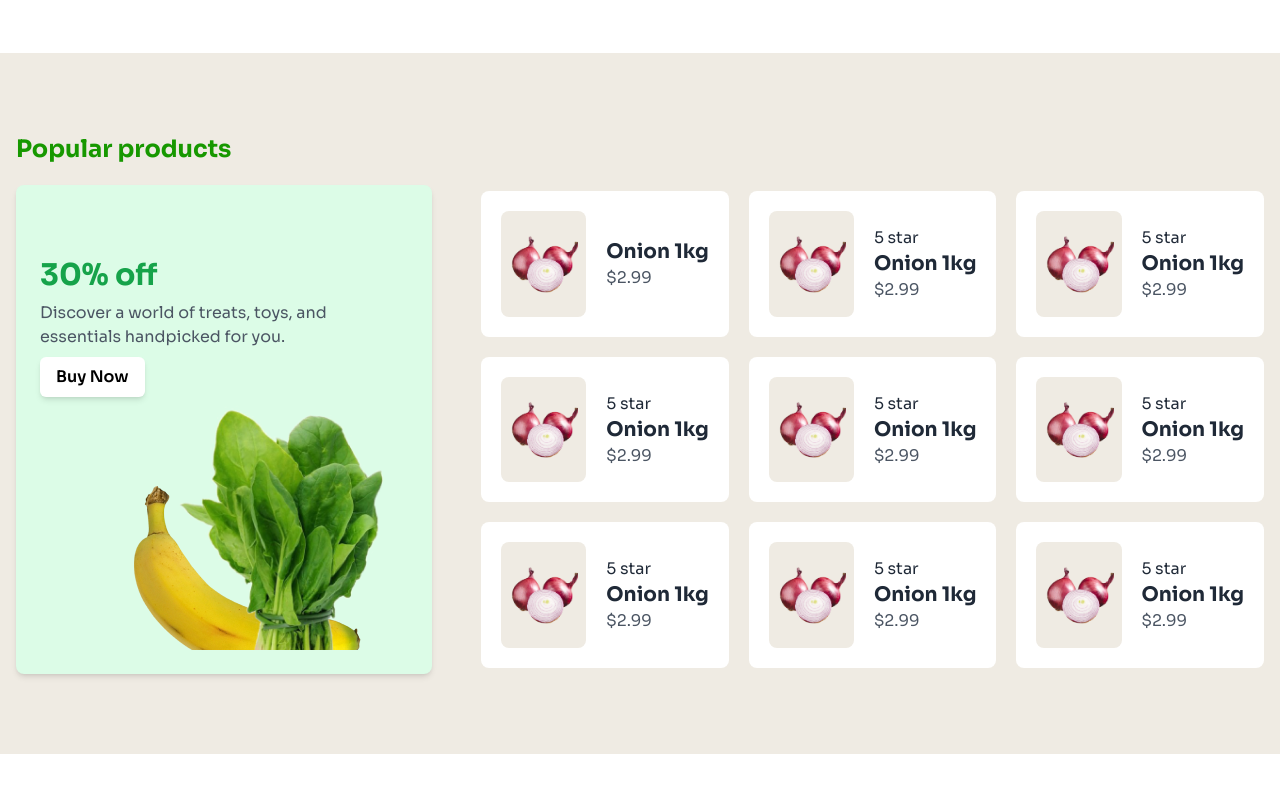
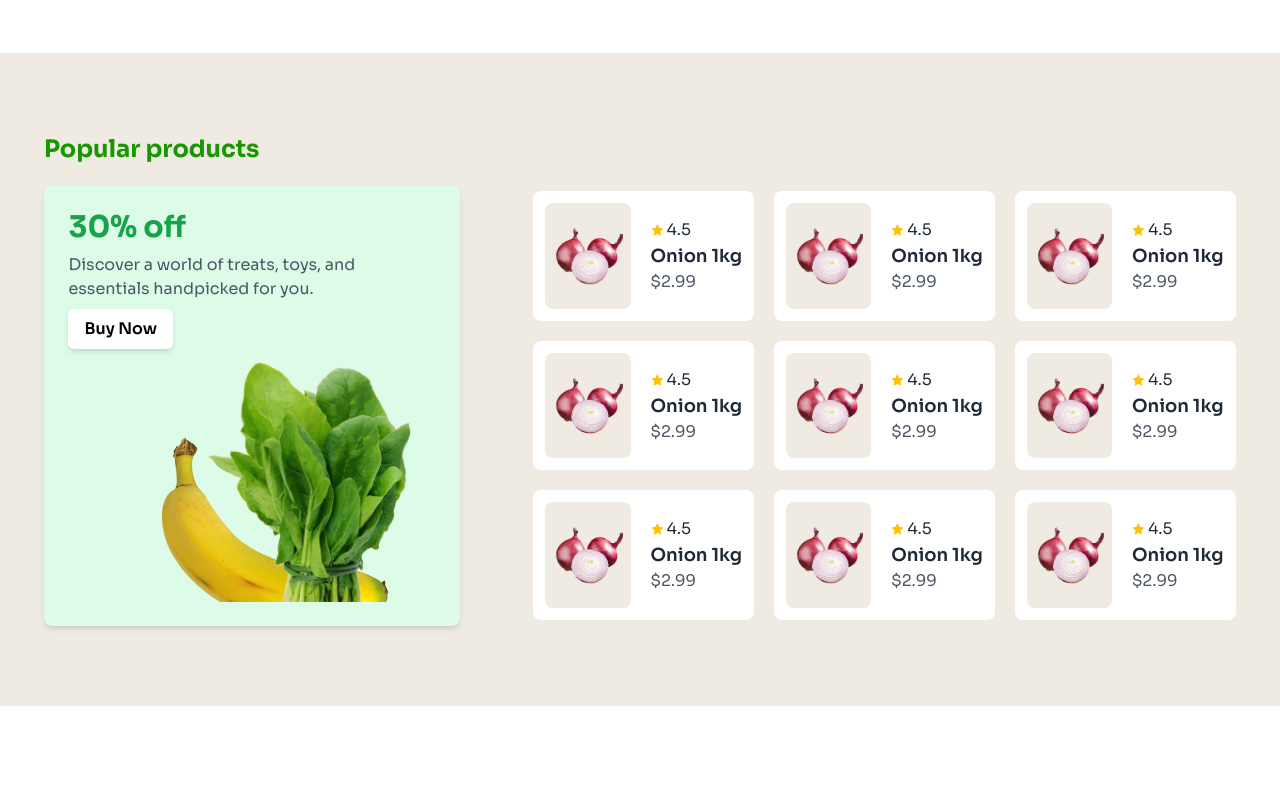
Before and after one commit to Riyadh435/Natures-Platter, a plain HTML site: page index.html in a window 1280 px wide. Shown: the part 1501-2300 px from the top of the page. Drawn offline with nearby package versions, Linux system fonts and the light colour scheme.

Commit message:
sixth update complete

```diff
--- a/index.html
+++ b/index.html
@@ -24,7 +24,6 @@
         font-family: "Sora", serif;
       }
 
-
       .primary-color {
         color: #179800;
       }
@@ -46,19 +45,15 @@
         margin-left: 120px;
       }
 
-
       @media screen and (max-width: 768px) {
         .ab {
           margin-left: 0;
         }
-
       }
     </style>
   </head>
   <body class="sora">
-    <header class="container mt-5 mx-auto">
-
-    </header>
+    <header class="container mt-5 mx-auto"></header>
 
     <main class="mt-12 relative">
       <section class="bg-gradient-to-b from-[#FFFFFF] to-[#EFEBE3]">
@@ -145,17 +140,17 @@
       <section class="bg-[#EFEBE3] px-4">
         <div class="mx-auto">
           <div class="container mx-auto py-20">
-            <h2 class="primary-color font-bold pb-5 font-bold text-2xl">
+            <h2 class="primary-color font-bold pb-5 font-bold text-2xl ml-7">
               Popular products
             </h2>
             <div
-              class="flex flex-col lg:flex-row gap-4 justify-between items-center"
+              class="flex flex-col lg:flex-row gap-4 justify-around items-center"
             >
               <!-- large cards -->
               <div
                 class="col-span-12 md:col-span-4 bg-green-100 p-6 rounded-lg lg:w-1/3 shadow-md"
               >
-                <div class="mt-12">
+                <div class="mt-13">
                   <h3 class="text-3xl font-bold text-green-600 mb-2">
                     30% off
                   </h3>
@@ -182,128 +177,174 @@
               <!-- small cards -->
               <div class="grid grid-cols-2 lg:grid-cols-3 gap-5">
                 <div
-                  class="bg-white p-5 rounded-lg overflow-hidden p-3 flex items-center"
+                  class="bg-white p-3 rounded-lg overflow-hidden flex items-center"
                 >
                   <div
-                    class="bg-[#EFEBE3] rounded-lg overflow-hidden p-2 flex justify-center items-center"
+                    class="bg-[#EFEBE3] rounded-lg overflow-hidden lg:p-2 flex justify-center items-center"
                   >
                     <img class="bihw" src="c2-assets/onion.png" alt="" />
                   </div>
                   <div class="ml-5">
-                    <div class=""></div>
-                    <h2 class="font-bold text-xl">Onion 1kg</h2>
+                    <div class="flex gap-1 items-center">
+                      <div class="">
+                        <img src="c2-assets/Vector.png" alt="" />
+                      </div>
+                      <span>4.5</span>
+                    </div>
+                    <h2 class="font-semibold text-lg">Onion 1kg</h2>
+                    <p class="text-gray-600">$2.99</p>
+                  </div>
+                </div>
+
+                <div
+                  class="bg-white p-3 rounded-lg overflow-hidden flex items-center"
+                >
+                  <div
+                    class="bg-[#EFEBE3] rounded-lg overflow-hidden lg:p-2 flex justify-center items-center"
+                  >
+                    <img class="bihw" src="c2-assets/onion.png" alt="" />
+                  </div>
+                  <div class="ml-5">
+                    <div class="flex gap-1 items-center">
+                      <div class="">
+                        <img src="c2-assets/Vector.png" alt="" />
+                      </div>
+                      <span>4.5</span>
+                    </div>
+                    <h2 class="font-semibold text-lg">Onion 1kg</h2>
                     <p class="text-gray-600">$2.99</p>
                   </div>
                 </div>
                 <div
-                  class="bg-white p-5 rounded-lg overflow-hidden p-3 flex items-center"
+                  class="bg-white p-3 rounded-lg overflow-hidden flex items-center"
                 >
                   <div
-                    class="bg-[#EFEBE3] rounded-lg overflow-hidden p-2 flex justify-center items-center"
+                    class="bg-[#EFEBE3] rounded-lg overflow-hidden lg:p-2 flex justify-center items-center"
                   >
                     <img class="bihw" src="c2-assets/onion.png" alt="" />
                   </div>
                   <div class="ml-5">
-                    <h2>5 star</h2>
-                    <h2 class="font-bold text-xl">Onion 1kg</h2>
+                    <div class="flex gap-1 items-center">
+                      <div class="">
+                        <img src="c2-assets/Vector.png" alt="" />
+                      </div>
+                      <span>4.5</span>
+                    </div>
+                    <h2 class="font-semibold text-lg">Onion 1kg</h2>
                     <p class="text-gray-600">$2.99</p>
                   </div>
                 </div>
                 <div
-                  class="bg-white p-5 rounded-lg overflow-hidden p-3 flex items-center"
+                  class="bg-white p-3 rounded-lg overflow-hidden flex items-center"
                 >
                   <div
-                    class="bg-[#EFEBE3] rounded-lg overflow-hidden p-2 flex justify-center items-center"
+                    class="bg-[#EFEBE3] rounded-lg overflow-hidden lg:p-2 flex justify-center items-center"
                   >
                     <img class="bihw" src="c2-assets/onion.png" alt="" />
                   </div>
                   <div class="ml-5">
-                    <h2>5 star</h2>
-                    <h2 class="font-bold text-xl">Onion 1kg</h2>
+                    <div class="flex gap-1 items-center">
+                      <div class="">
+                        <img src="c2-assets/Vector.png" alt="" />
+                      </div>
+                      <span>4.5</span>
+                    </div>
+                    <h2 class="font-semibold text-lg">Onion 1kg</h2>
                     <p class="text-gray-600">$2.99</p>
                   </div>
                 </div>
                 <div
-                  class="bg-white p-5 rounded-lg overflow-hidden p-3 flex items-center"
+                  class="bg-white p-3 rounded-lg overflow-hidden flex items-center"
                 >
                   <div
-                    class="bg-[#EFEBE3] rounded-lg overflow-hidden p-2 flex justify-center items-center"
+                    class="bg-[#EFEBE3] rounded-lg overflow-hidden lg:p-2 flex justify-center items-center"
                   >
                     <img class="bihw" src="c2-assets/onion.png" alt="" />
                   </div>
                   <div class="ml-5">
-                    <h2>5 star</h2>
-                    <h2 class="font-bold text-xl">Onion 1kg</h2>
+                    <div class="flex gap-1 items-center">
+                      <div class="">
+                        <img src="c2-assets/Vector.png" alt="" />
+                      </div>
+                      <span>4.5</span>
+                    </div>
+                    <h2 class="font-semibold text-lg">Onion 1kg</h2>
                     <p class="text-gray-600">$2.99</p>
                   </div>
                 </div>
                 <div
-                  class="bg-white p-5 rounded-lg overflow-hidden p-3 flex items-center"
+                  class="bg-white p-3 rounded-lg overflow-hidden flex items-center"
                 >
                   <div
-                    class="bg-[#EFEBE3] rounded-lg overflow-hidden p-2 flex justify-center items-center"
+                    class="bg-[#EFEBE3] rounded-lg overflow-hidden lg:p-2 flex justify-center items-center"
                   >
                     <img class="bihw" src="c2-assets/onion.png" alt="" />
                   </div>
                   <div class="ml-5">
-                    <h2>5 star</h2>
-                    <h2 class="font-bold text-xl">Onion 1kg</h2>
+                    <div class="flex gap-1 items-center">
+                      <div class="">
+                        <img src="c2-assets/Vector.png" alt="" />
+                      </div>
+                      <span>4.5</span>
+                    </div>
+                    <h2 class="font-semibold text-lg">Onion 1kg</h2>
                     <p class="text-gray-600">$2.99</p>
                   </div>
                 </div>
                 <div
-                  class="bg-white p-5 rounded-lg overflow-hidden p-3 flex items-center"
+                  class="bg-white p-3 rounded-lg overflow-hidden flex items-center"
                 >
                   <div
-                    class="bg-[#EFEBE3] rounded-lg overflow-hidden p-2 flex justify-center items-center"
+                    class="bg-[#EFEBE3] rounded-lg overflow-hidden lg:p-2 flex justify-center items-center"
                   >
                     <img class="bihw" src="c2-assets/onion.png" alt="" />
                   </div>
                   <div class="ml-5">
-                    <h2>5 star</h2>
-                    <h2 class="font-bold text-xl">Onion 1kg</h2>
+                    <div class="flex gap-1 items-center">
+                      <div class="">
+                        <img src="c2-assets/Vector.png" alt="" />
+                      </div>
+                      <span>4.5</span>
+                    </div>
+                    <h2 class="font-semibold text-lg">Onion 1kg</h2>
                     <p class="text-gray-600">$2.99</p>
                   </div>
                 </div>
                 <div
-                  class="bg-white p-5 rounded-lg overflow-hidden p-3 flex items-center"
+                  class="bg-white p-3 rounded-lg overflow-hidden flex items-center"
                 >
                   <div
-                    class="bg-[#EFEBE3] rounded-lg overflow-hidden p-2 flex justify-center items-center"
+                    class="bg-[#EFEBE3] rounded-lg overflow-hidden lg:p-2 flex justify-center items-center"
                   >
                     <img class="bihw" src="c2-assets/onion.png" alt="" />
                   </div>
                   <div class="ml-5">
-                    <h2>5 star</h2>
-                    <h2 class="font-bold text-xl">Onion 1kg</h2>
+                    <div class="flex gap-1 items-center">
+                      <div class="">
+                        <img src="c2-assets/Vector.png" alt="" />
+                      </div>
+                      <span>4.5</span>
+                    </div>
+                    <h2 class="font-semibold text-lg">Onion 1kg</h2>
                     <p class="text-gray-600">$2.99</p>
                   </div>
                 </div>
                 <div
-                  class="bg-white p-5 rounded-lg overflow-hidden p-3 flex items-center"
+                  class="bg-white p-3 rounded-lg overflow-hidden flex items-center"
                 >
                   <div
-                    class="bg-[#EFEBE3] rounded-lg overflow-hidden p-2 flex justify-center items-center"
+                    class="bg-[#EFEBE3] rounded-lg overflow-hidden lg:p-2 flex justify-center items-center"
                   >
                     <img class="bihw" src="c2-assets/onion.png" alt="" />
                   </div>
                   <div class="ml-5">
-                    <h2>5 star</h2>
-                    <h2 class="font-bold text-xl">Onion 1kg</h2>
-                    <p class="text-gray-600">$2.99</p>
-                  </div>
-                </div>
-                <div
-                  class="bg-white p-5 rounded-lg overflow-hidden p-3 flex items-center"
-                >
-                  <div
-                    class="bg-[#EFEBE3] rounded-lg overflow-hidden p-2 flex justify-center items-center"
-                  >
-                    <img class="bihw" src="c2-assets/onion.png" alt="" />
-                  </div>
-                  <div class="ml-5">
-                    <h2>5 star</h2>
-                    <h2 class="font-bold text-xl">Onion 1kg</h2>
+                    <div class="flex gap-1 items-center">
+                      <div class="">
+                        <img src="c2-assets/Vector.png" alt="" />
+                      </div>
+                      <span>4.5</span>
+                    </div>
+                    <h2 class="font-semibold text-lg">Onion 1kg</h2>
                     <p class="text-gray-600">$2.99</p>
                   </div>
                 </div>
@@ -329,7 +370,9 @@
             >
               <div class="flex flex-col items-center gap-5">
                 <img class="" src="c2-assets/dawat-logo.png" alt="" />
-                <button class="btn bg-[#63B76D] text-white">Cook Exotic Dishes</button>
+                <button class="btn bg-[#63B76D] text-white">
+                  Cook Exotic Dishes
+                </button>
                 <p class="text-white text-xl lg:text-4xl mx-7">
                   UP to <span class="font-bold">20% OFF</span>
                 </p>
@@ -341,7 +384,9 @@
             >
               <div class="flex flex-col items-center gap-5">
                 <img src="c2-assets/india-gate-logo.png" alt="" />
-                <button class="btn bg-[#2A4D97] text-white">Cook Exotic Dishes</button>
+                <button class="btn bg-[#2A4D97] text-white">
+                  Cook Exotic Dishes
+                </button>
                 <p class="text-white text-xl">
                   UP to <span class="font-bold">20% OFF</span>
                 </p>
@@ -350,18 +395,28 @@
             </div>
           </div>
         </div>
-       <!-- Absulate card -->
+        <!-- Absulate card -->
         <div
           class="flex justify-center items-center absolute z-10 container ab"
         >
-          <div class="bg-[#EFEBE3] py-14 rounded-lg flex lg:flex-row flex-col items-center justify-around gap-5 container px-14">
+          <div
+            class="bg-[#EFEBE3] py-14 rounded-lg flex lg:flex-row flex-col items-center justify-around gap-5 container px-14"
+          >
             <img src="c2-assets/vegetable-busket.png" alt="" />
 
             <div class="flex flex-col gap-5 items-center lg:items-start">
               <h2 class="text-2xl font-bold">Get Grocery News!</h2>
-              <p class="text-sm text-center">Exclusive training tips, ticks, product deals and more.</p>
-              <input class="px-4 py-2 rounded-lg" type="text" placeholder="Enter your email" />
-              <button class="btn bg-[#179800] text-white lg:w-1/3">subcribe</button>
+              <p class="text-sm text-center">
+                Exclusive training tips, ticks, product deals and more.
+              </p>
+              <input
+                class="px-4 py-2 rounded-lg"
+                type="text"
+                placeholder="Enter your email"
+              />
+              <button class="btn bg-[#179800] text-white lg:w-1/3">
+                subcribe
+              </button>
             </div>
           </div>
         </div>
@@ -390,21 +445,26 @@
         <div class="mt-12 lg:mt-3">
           <h2 class="text-white text-sm">Follow Us</h2>
           <ul class="flex gap-4 mt-3">
-
-            <li><a href="">
-              <img src="c2-assets/fb.png" alt="">
-            </a></li>
-            <li><a href="">
-              <img src="c2-assets/fb.png" alt="">
-            </a></li>
-            <li><a href="">
-              <img src="c2-assets/fb.png" alt="">
-            </a></li>
-            <li><a href="">
-              <img src="c2-assets/fb.png" alt="">
-            </a></li>
-
-
+            <li>
+              <a href="">
+                <img src="c2-assets/fb.png" alt="" />
+              </a>
+            </li>
+            <li>
+              <a href="">
+                <img src="c2-assets/fb.png" alt="" />
+              </a>
+            </li>
+            <li>
+              <a href="">
+                <img src="c2-assets/fb.png" alt="" />
+              </a>
+            </li>
+            <li>
+              <a href="">
+                <img src="c2-assets/fb.png" alt="" />
+              </a>
+            </li>
           </ul>
         </div>
       </div>
```
Also changed, not shown: c2-assets/Vector.png (added), c2-assets/tm.png (added).
